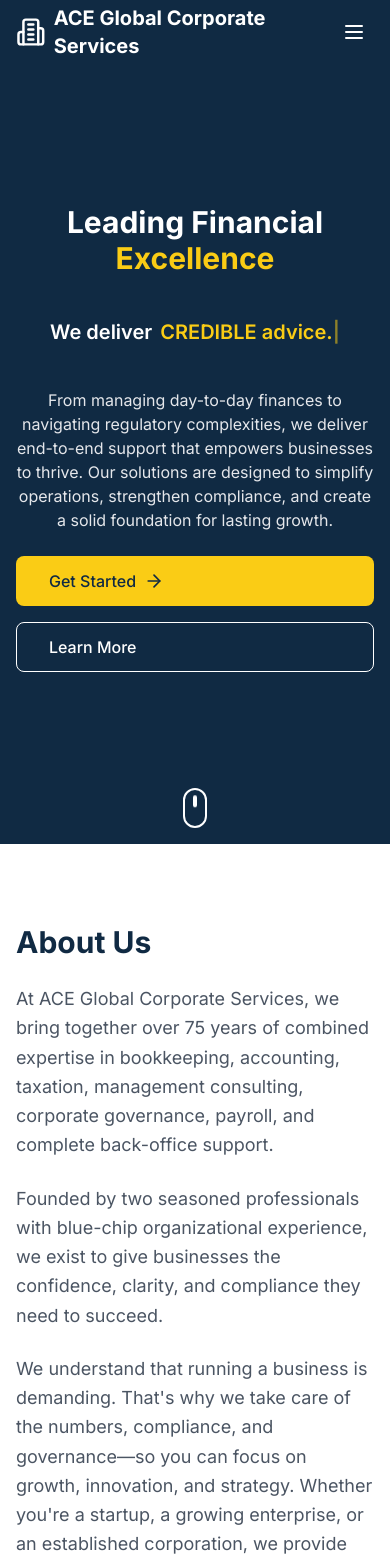
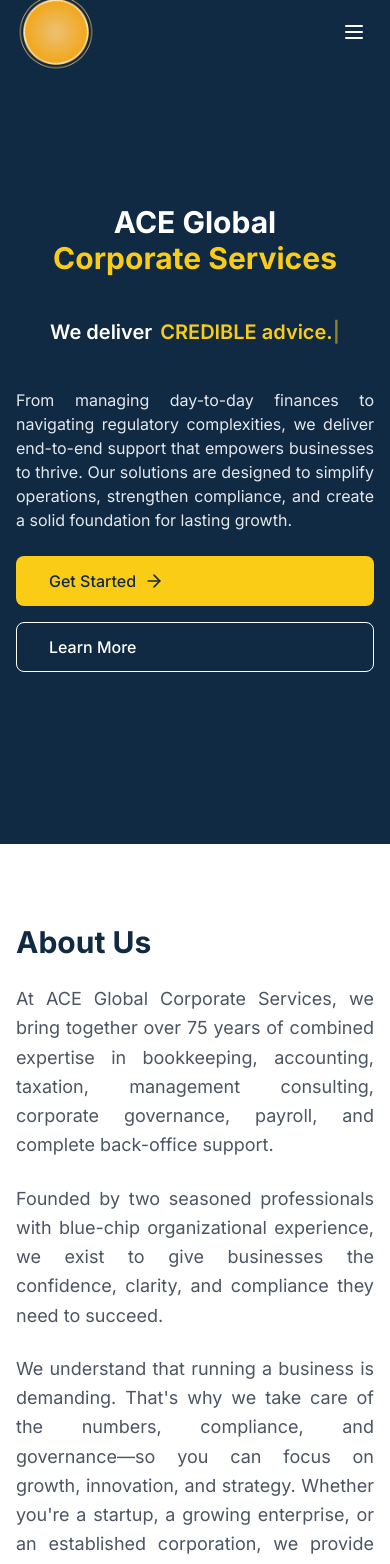
Before and after one commit to arshaqK/ACE-Global-Corporate-Services-Website, a React (Vite) app: page / in a window 390 px wide. Shown: the top 1564 px of the page. Built offline with nearby package versions, Linux system fonts and the light colour scheme.

Commit message:
UI Fixes

```diff
--- a/src/components/About.tsx
+++ b/src/components/About.tsx
@@ -42,23 +42,23 @@ const About = () => {
           <div className={`transition-all duration-1000 delay-200 ${
             isVisible ? 'opacity-100 translate-y-0' : 'opacity-0 translate-y-10'
           }`}>
-            <h2 className="text-3xl sm:text-4xl font-bold text-navy-900 mb-6">
+            <h2 className="text-3xl sm:text-5xl font-bold text-navy-900 mb-6">
               About Us
             </h2>
 
-            <p className="text-lg text-gray-600 mb-6 leading-relaxed">
+            <p className="text-lg text-gray-600 mb-6 leading-relaxed text-justify">
               At ACE Global Corporate Services, we bring together over 75 years of
               combined expertise in bookkeeping, accounting, taxation, management
               consulting, corporate governance, payroll, and complete back-office support.
             </p>
 
-            <p className="text-lg text-gray-600 mb-6 leading-relaxed">
+            <p className="text-lg text-gray-600 mb-6 leading-relaxed text-justify">
               Founded by two seasoned professionals with blue-chip organizational experience,
               we exist to give businesses the confidence, clarity, and compliance they need to
               succeed.
             </p>
 
-            <p className="text-lg text-gray-600 mb-8 leading-relaxed">
+            <p className="text-lg text-gray-600 mb-8 leading-relaxed text-justify">
               We understand that running a business is demanding. That's why we take care of
               the numbers, compliance, and governance—so you can focus on growth,
               innovation, and strategy. Whether you're a startup, a growing enterprise, or an
@@ -167,7 +167,7 @@ const About = () => {
                 isVisible ? 'opacity-100 translate-y-0' : 'opacity-0 translate-y-10'
               }`}
             >
-              <p className="text-lg text-gray-700 leading-relaxed border-t border-gold-200 pt-8">
+              <p className="text-lg text-gray-700 leading-relaxed border-t border-gold-200 pt-8 text-justify">
                 At ACE Global Corporate Services, we're not just service providers—we're your partners in growth.
                 With accuracy, credibility, and efficiency at the core of everything we do, we empower businesses
                 to thrive in today's complex and competitive environment.
--- a/src/components/Contact.tsx
+++ b/src/components/Contact.tsx
@@ -47,7 +47,7 @@ const Contact = () => {
         <div className={`text-center mb-16 transition-all duration-1000 delay-200 ${
           isVisible ? 'opacity-100 translate-y-0' : 'opacity-0 translate-y-10'
         }`}>
-          <h2 className="text-3xl sm:text-4xl font-bold text-navy-900 mb-4">
+          <h2 className="text-3xl sm:text-5xl font-bold text-navy-900 mb-4">
             Contact Us
           </h2>
           <p className="text-lg text-gray-600 max-w-2xl mx-auto">
@@ -77,7 +77,7 @@ const Contact = () => {
               </div>
               <div>
                 <h3 className="text-lg font-semibold text-navy-900">Phone</h3>
-                <p className="text-gray-600">+1 (555) 123-4567</p>
+                <p className="text-gray-600">(617) 845-7728</p>
               </div>
             </div>
 
@@ -88,8 +88,8 @@ const Contact = () => {
               <div>
                 <h3 className="text-lg font-semibold text-navy-900">Office</h3>
                 <p className="text-gray-600">
-                  123 Financial District<br />
-                  New York, NY 10004
+                  28 Church St Ste 14 # 4960<br />
+                  Winchester, MA 01890
                 </p>
               </div>
             </div>
--- a/src/components/Hero.tsx
+++ b/src/components/Hero.tsx
@@ -52,11 +52,11 @@ const Hero = () => {
     <section id="hero" className="relative h-screen flex items-center">
       <div className="w-full h-full flex">
         {/* Left Content - 60% */}
-        <div className="w-full lg:w-3/5 bg-navy-900 flex items-center justify-center px-4 sm:px-6 lg:px-8 pt-16 lg:pt-0">
+        <div className="w-full lg:w-[55%] bg-navy-900 flex items-center justify-center px-4 sm:px-6 lg:px-8 pt-16 lg:pt-0">
           <div className="max-w-2xl mx-auto text-center lg:text-left">
             <h1 className="text-3xl sm:text-4xl lg:text-6xl font-bold text-white mb-6 lg:mb-8 animate-fade-in-up">
-              Leading Financial
-              <span className="text-gold-400 block">Excellence</span>
+              ACE Global
+              <span className="text-gold-400 block">Corporate Services</span>
             </h1>
 
             {/* Typing Animation */}
@@ -68,7 +68,7 @@ const Hero = () => {
               </span>
             </div>
 
-            <p className="text-base sm:text-lg lg:text-xl text-gray-200 mb-6 lg:mb-8 animate-fade-in-up animation-delay-400">
+            <p className="text-base sm:text-lg lg:text-xl text-gray-200 mb-6 lg:mb-8 animate-fade-in-up animation-delay-400 text-justify">
               From managing day-to-day finances to navigating regulatory complexities, we deliver
               end-to-end support that empowers businesses to thrive. Our solutions are designed to
               simplify operations, strengthen compliance, and create a solid foundation for lasting growth.
@@ -93,8 +93,8 @@ const Hero = () => {
           </div>
         </div>
 
-        {/* Right Image - 40% */}
-        <div className="hidden lg:block lg:w-2/5 relative">
+        {/* Right Image - 45% */}
+        <div className="hidden lg:block lg:w-[45%] relative">
           <div
             className="absolute inset-0 bg-cover bg-center bg-no-repeat"
             style={{
@@ -107,7 +107,7 @@ const Hero = () => {
       </div>
 
       {/* Scroll Indicator */}
-      <div className="absolute bottom-4 lg:bottom-8 left-1/2 transform -translate-x-1/2 z-10">
+      <div className="absolute hidden bottom-4 lg:bottom-8 left-1/2 transform -translate-x-1/2 z-10">
         <div className="w-6 h-10 border-2 border-white rounded-full flex justify-center">
           <div className="w-1 h-3 bg-white rounded-full animate-bounce mt-2"></div>
         </div>
--- a/src/components/Navbar.tsx
+++ b/src/components/Navbar.tsx
@@ -1,9 +1,10 @@
 import React, { useState, useEffect } from 'react';
-import { Menu, X, Building2 } from 'lucide-react';
+import { Menu, X } from 'lucide-react';
 
 const Navbar = () => {
   const [isOpen, setIsOpen] = useState(false);
   const [scrolled, setScrolled] = useState(false);
+
   useEffect(() => {
     const handleScroll = () => {
       setScrolled(window.scrollY > 50);
@@ -22,28 +23,22 @@ const Navbar = () => {
 
   return (
     <nav
-      className={`absolute top-0 left-0 w-full z-[9999] transition-all duration-300
-     `}
+      className={`absolute top-0 left-0 w-full z-[9999] transition-all duration-300`}
     >
       <div className="w-full px-4 sm:px-6 lg:px-8">
         <div className="flex justify-between items-center h-16">
           {/* Logo */}
-          <div className="flex items-center space-x-2 lg:ml-8">
-            <Building2
-              className={`h-8 w-8 ${scrolled ? 'text-navy-900' : 'text-white'}`}
+          <div className="flex items-center lg:ml-8">
+            <img
+              src="/imgs/logo.png"
+              alt="Company Logo"
+              className="h-20 w-auto object-contain"
             />
-            <span
-              className={`text-xl font-bold ${
-                scrolled ? 'text-navy-900' : 'text-white'
-              }`}
-            >
-              ACE Global Corporate Services
-            </span>
           </div>
 
           {/* Desktop Navigation */}
           <div className="hidden md:block">
-            <div className="ml-10 flex items-baseline space-x-8 lg:mr-8">
+            <div className="ml-10 flex items-baseline space-x-8 lg:mr-2">
               {[
                 { name: 'About Us', id: 'about' },
                 { name: 'Services', id: 'services' },
@@ -53,7 +48,7 @@ const Navbar = () => {
                 <button
                   key={item.name}
                   onClick={() => scrollToSection(item.id)}
-                  className={`px-3 py-2 text-sm font-medium transition-colors duration-200 hover:text-gold-500 ${
+                  className={`px-3 py-2 text-md font-medium transition-colors duration-200 hover:text-gold-500 ${
                     scrolled ? 'text-navy-700' : 'text-white'
                   }`}
                 >
--- a/src/components/Services.tsx
+++ b/src/components/Services.tsx
@@ -80,7 +80,7 @@ const Services = () => {
         <div className={`text-center mb-16 transition-all duration-1000 delay-200 ${
           isVisible ? 'opacity-100 translate-y-0' : 'opacity-0 translate-y-10'
         }`}>
-          <h2 className="text-3xl sm:text-4xl font-bold text-navy-900 mb-4">
+          <h2 className="text-3xl sm:text-5xl font-bold text-navy-900 mb-4">
             Our Services
           </h2>
           <p className="text-lg text-gray-600 max-w-2xl mx-auto">
--- a/src/components/Team.tsx
+++ b/src/components/Team.tsx
@@ -7,7 +7,7 @@ const Team = () => {
 
   const founders = [
     {
-      name: 'JAVED MURTAZA',
+      name: 'JAY MURTAZA',
       qualification: 'MBA (US), CPA (US), FCA (UK)',
       experience: '35+ Years',
       initials: 'JM',
@@ -34,7 +34,7 @@ const Team = () => {
         <div className={`text-center mb-16 transition-all duration-1000 delay-200 ${
           isVisible ? 'opacity-100 translate-y-0' : 'opacity-0 translate-y-10'
         }`}>
-          <h2 className="text-3xl sm:text-4xl font-bold text-navy-900 mb-4">
+          <h2 className="text-3xl sm:text-5xl font-bold text-navy-900 mb-4">
             Meet the Team
           </h2>
           <p className="text-lg text-gray-600 max-w-2xl mx-auto">
@@ -104,7 +104,7 @@ const Team = () => {
                     </div>
                     <div>
                       <h4 className="font-semibold text-navy-900 mb-2">Expertise</h4>
-                      <p className="text-gray-600 text-sm leading-relaxed">
+                      <p className="text-gray-600 text-sm leading-relaxed text-justify">
                         {founder.specialization}
                       </p>
                     </div>
```
Also changed, not shown: imgs/logo.png (added).
